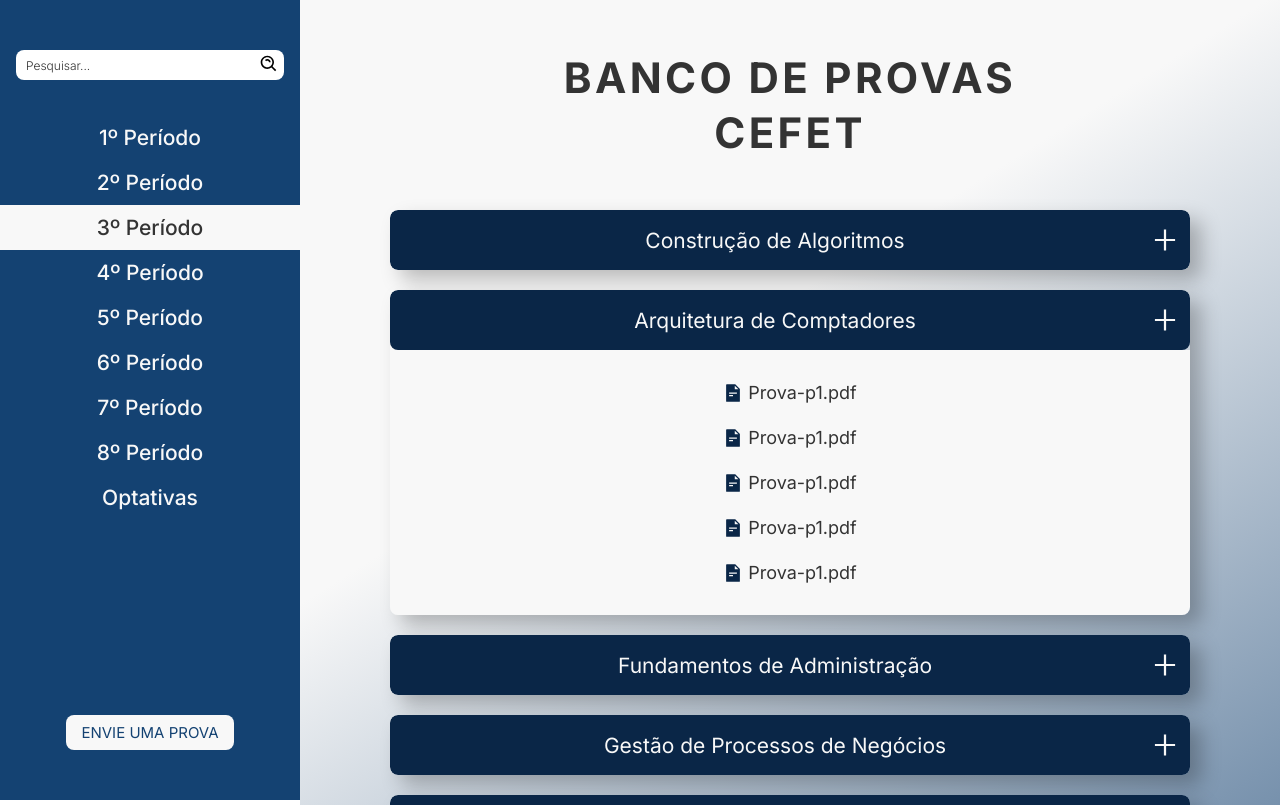
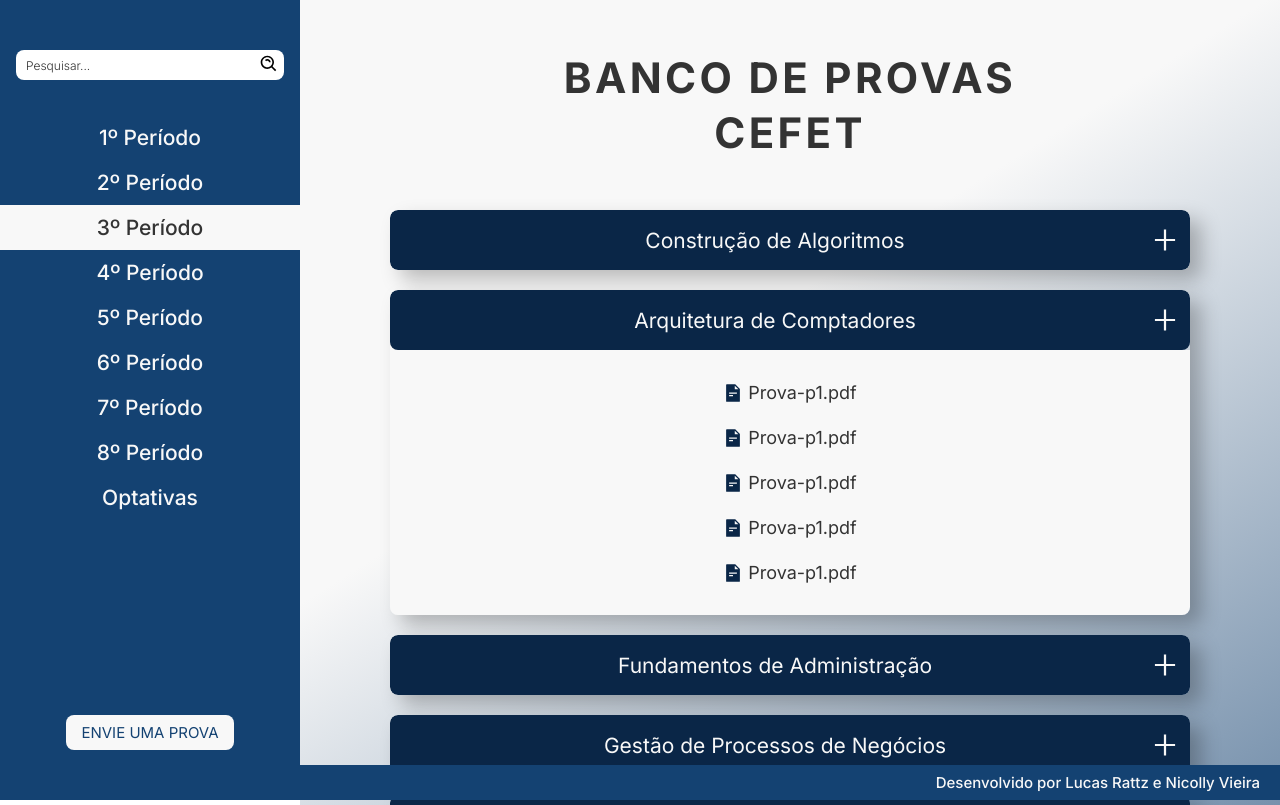
Before and after one commit to NyviDev/cefetdb-frontend, a React (Create React App) app: page / in a window 1280 px wide. Shown: the top 805 px of the page. Built offline with nearby package versions, Linux system fonts and the light colour scheme.

Commit message:
create: create styled Footer component

```diff
--- a/src/View/App.tsx
+++ b/src/View/App.tsx
@@ -3,13 +3,17 @@
 import Disciplines from "./Disciplines";
 
 import styles from "./app.module.scss";
+import Footer from "../components/Footer/Footer";
 
 function App() {
   return (
+    <>
     <div className={styles.app}>
       <Sidebar />
       <Disciplines />
     </div>
+    <Footer/>
+    </>
   );
 }
 
--- /dev/null
+++ b/src/components/Footer/Footer.tsx
@@ -0,0 +1,11 @@
+import React from "react";
+import styles from "./footer.module.scss";
+const Footer = () => {
+  return (
+    <footer className={styles.footer}>
+      <p className={styles.developedBy}>Desenvolvido por Lucas Rattz e Nicolly Vieira</p>
+    </footer>
+  );
+};
+
+export default Footer;
--- /dev/null
+++ b/src/components/Footer/footer.module.scss
@@ -0,0 +1,16 @@
+@import "../../styles/all.scss";
+.footer {
+    z-index: 2;
+    position: fixed;
+    background: $blue;
+    text-align: end;
+    height: 35px;
+    padding-right: 20px;
+    bottom: 0;
+    width: 100%;
+    @include flex(row, center,flex-end);
+    .developedBy {
+
+        @include fontStyle(500, 15px, 16px, $white);
+    }
+}
--- a/src/components/Sidebar/sidebar.module.scss
+++ b/src/components/Sidebar/sidebar.module.scss
@@ -9,7 +9,7 @@
   background: $blue;
 
   @include mqH(650px, max) {
-    padding: 25px 0;
+    padding: 35px 0;
   }
 
 }
```
